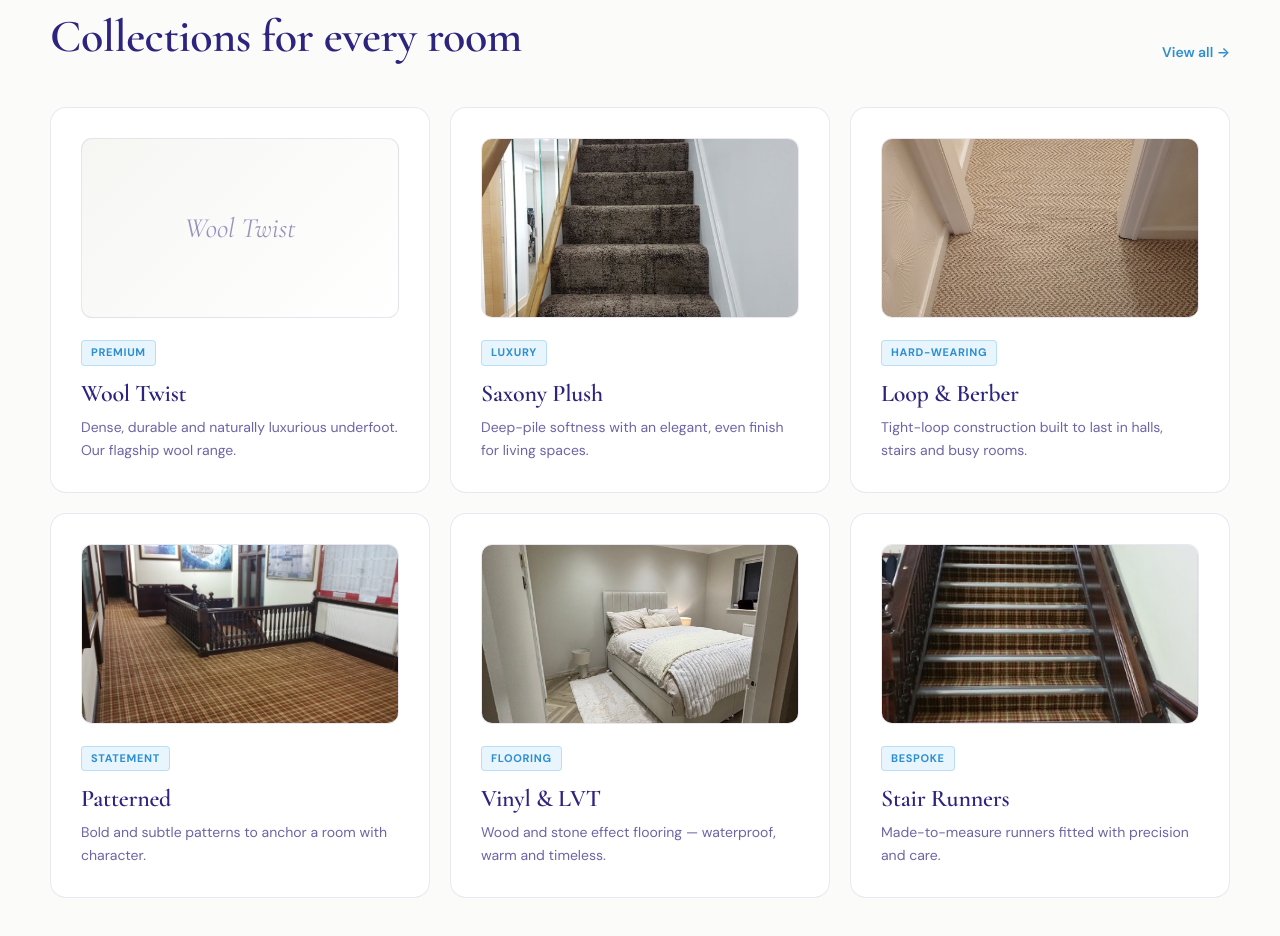
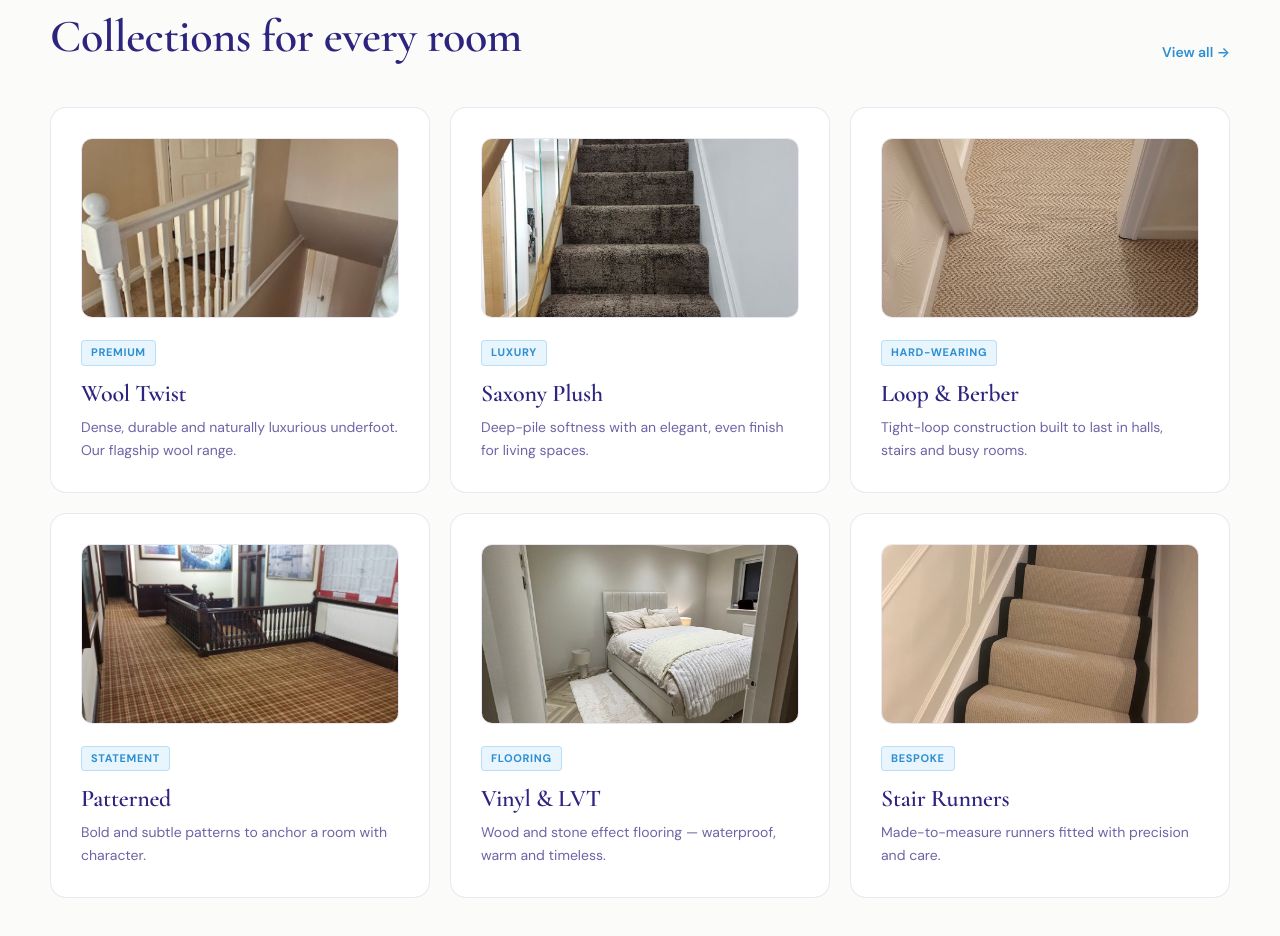
Before and after one commit to aakilmohmed-dotcom/carpets2go, a Next.js app: page / in a window 1280 px wide. Shown: the part 980-1916 px from the top of the page. Built offline with nearby package versions, Linux system fonts and the light colour scheme.

Commit message:
Collections: real photos for Wool Twist and Stair Runners — all 6 cards complete

```diff
--- a/app/page.tsx
+++ b/app/page.tsx
@@ -3,12 +3,12 @@ import BrandMarquee from '@/components/site/BrandMarquee'
 import WorkGallery from '@/components/site/WorkGallery'
 
 const COLLECTIONS = [
-  { name: 'Wool Twist', tag: 'Premium', img: '', desc: 'Dense, durable and naturally luxurious underfoot. Our flagship wool range.' },
+  { name: 'Wool Twist', tag: 'Premium', img: '/images/wool-twist.jpg', desc: 'Dense, durable and naturally luxurious underfoot. Our flagship wool range.' },
   { name: 'Saxony Plush', tag: 'Luxury', img: '/images/vinyl-hallway.jpg', desc: 'Deep-pile softness with an elegant, even finish for living spaces.' },
   { name: 'Loop & Berber', tag: 'Hard-wearing', img: '/images/loop-berber.jpg', desc: 'Tight-loop construction built to last in halls, stairs and busy rooms.' },
   { name: 'Patterned', tag: 'Statement', img: '/images/tartan-landing.jpg', desc: 'Bold and subtle patterns to anchor a room with character.' },
   { name: 'Vinyl & LVT', tag: 'Flooring', img: '/images/lvt-flooring.jpg', desc: 'Wood and stone effect flooring — waterproof, warm and timeless.' },
-  { name: 'Stair Runners', tag: 'Bespoke', img: '/images/tartan-staircase.jpg', desc: 'Made-to-measure runners fitted with precision and care.' },
+  { name: 'Stair Runners', tag: 'Bespoke', img: '/images/stair-runners.jpg', desc: 'Made-to-measure runners fitted with precision and care.' },
 ]
 
 const REASONS = [
```
Also changed, not shown: public/images/stair-runners.jpg (added), public/images/wool-twist.jpg (added).
